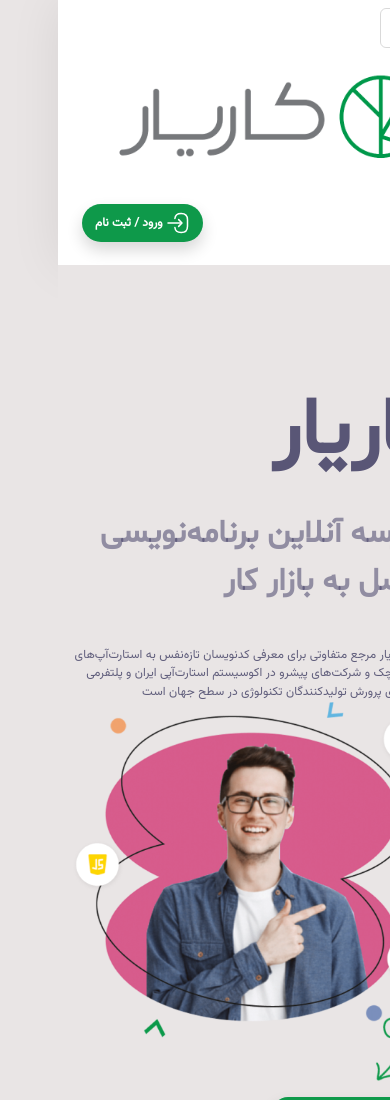
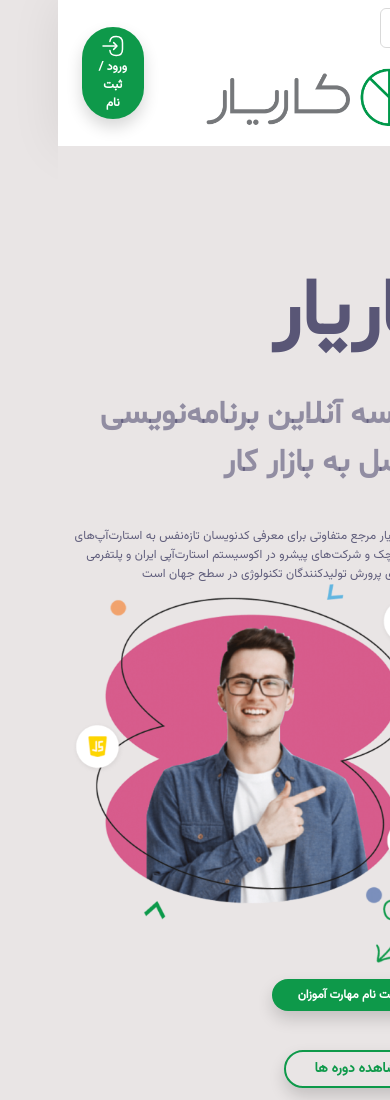
Before and after one commit to Amiinlotfii/karyar-project, a plain HTML site: page index.html in a window 390 px wide. Shown: the top 1100 px of the page. Drawn offline with Linux system fonts and the light colour scheme.

Commit message:
Update index.html

```diff
--- a/index.html
+++ b/index.html
@@ -18,14 +18,14 @@
 
     <div class="container-fluid header p-0 " style="background-color: #ffffff;">
         <div class="row  col-12">
-            <div class="col-lg-9 col-md-6 col-sm-8 d-flex flex-wrap align-items-center justify-content-start mt-lg-2 mt-md-0 ">
+            <div class="col-lg-9 col-md-6 col-sm-8 col-9 d-flex flex-wrap align-items-center justify-content-start mt-lg-2 mt-md-0 ">
                 <nav class="navbar navbar-expand-lg">
                     <div class="container-fluid">
                         <button class="navbar-toggler" type="button" data-bs-toggle="collapse" data-bs-target="#navbarTogglerDemo03" aria-controls="navbarTogglerDemo03" aria-expanded="false" aria-label="Toggle navigation">
                             <span class="navbar-toggler-icon"></span>
                         </button>
                         <a class="navbar-brand" href="#">
-                            <img class="headerLogo img-fluid float-start" src="picture/logo.png" alt="">
+                            <img class="headerLogo img-fluid ms-2" src="picture/logo.png" alt="">
                         </a>
 
                         <div class="collapse navbar-collapse" id="navbarTogglerDemo03">
@@ -48,7 +48,7 @@
                 </nav>
             </div>
 
-            <div class="col-lg-3 col-md-6 col-sm-4 d-flex flex-wrap align-items-center justify-content-end me-0 pe-0">
+            <div class="col-lg-3 col-md-6 col-sm-4  col-3 d-flex flex-wrap align-items-center justify-content-end me-0 pe-0">
                 <button type="button" class="btn btnGreen rounded-pill">
                     <svg width="24" height="24" viewBox="0 0 24 24" fill="none" xmlns="http://www.w3.org/2000/svg">
                     <path d="M8.89844 7.56023C9.20844 3.96023 11.0584 2.49023 15.1084 2.49023H15.2384C19.7084 2.49023 21.4984 4.28023 21.4984 8.75023V15.2702C21.4984 19.7402 19.7084 21.5302 15.2384 21.5302H15.1084C11.0884 21.5302 9.23844 20.0802 8.90844 16.5402" stroke="#ffffff" stroke-width="1.5" stroke-linecap="round" stroke-linejoin="round"/>
```
